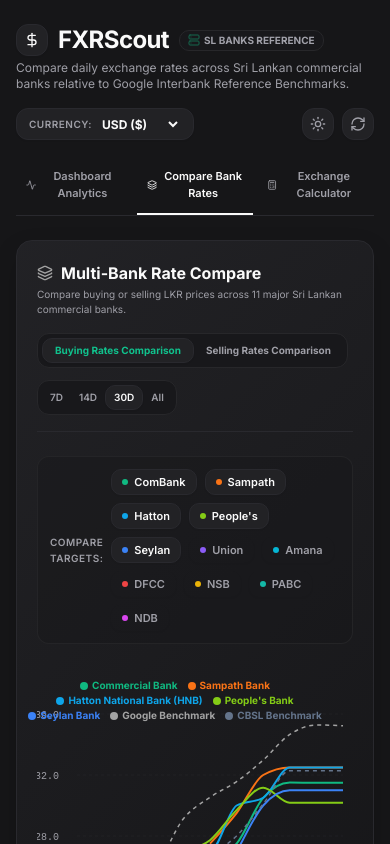
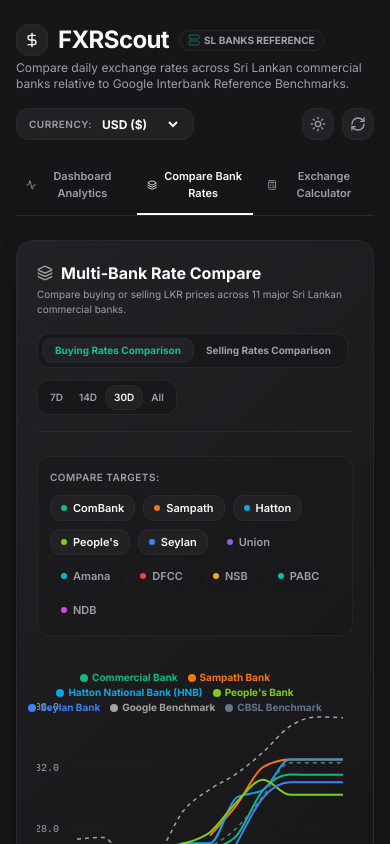
Before and after one commit to XThenuwara/FXRScout, a React (Vite) app: page / in a window 390 px wide. Both pictures are taken after a click on the tab "Compare Bank Rates". Shown: the top 844 px of the page. Built offline with nearby package versions, Linux system fonts and the light colour scheme.

Commit message:
feat(a11y): improve mobile compatibility of Compare Targets filters

```diff
--- a/src/App.jsx
+++ b/src/App.jsx
@@ -1595,8 +1595,8 @@
 
                   {/* Selection Toggles Row */}
                   <div className="flex flex-wrap items-center justify-between gap-3 mb-6 p-3 rounded-xl bg-zinc-50 dark:bg-zinc-900/40 border border-zinc-200 dark:border-zinc-800/80 text-xs">
-                    <div className="flex items-center gap-2">
-                      <span className="text-muted-foreground font-semibold text-[10px] uppercase tracking-wider" id="compare-targets-label">
+                    <div className="flex flex-col sm:flex-row items-start sm:items-center gap-2.5 w-full sm:w-auto">
+                      <span className="text-muted-foreground font-semibold text-[10px] uppercase tracking-wider shrink-0" id="compare-targets-label">
                         Compare Targets:
                       </span>
                       <div className="flex flex-wrap items-center gap-2" role="group" aria-labelledby="compare-targets-label">
```
